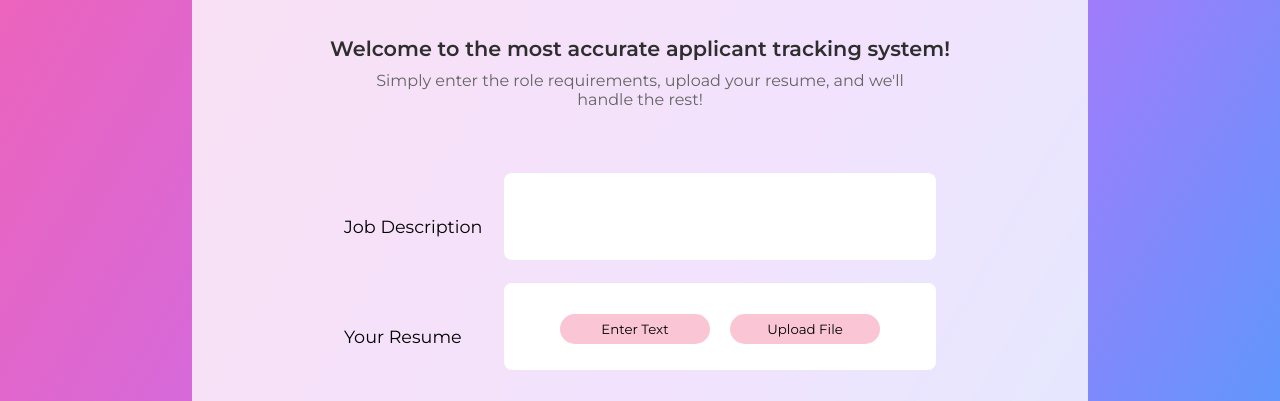
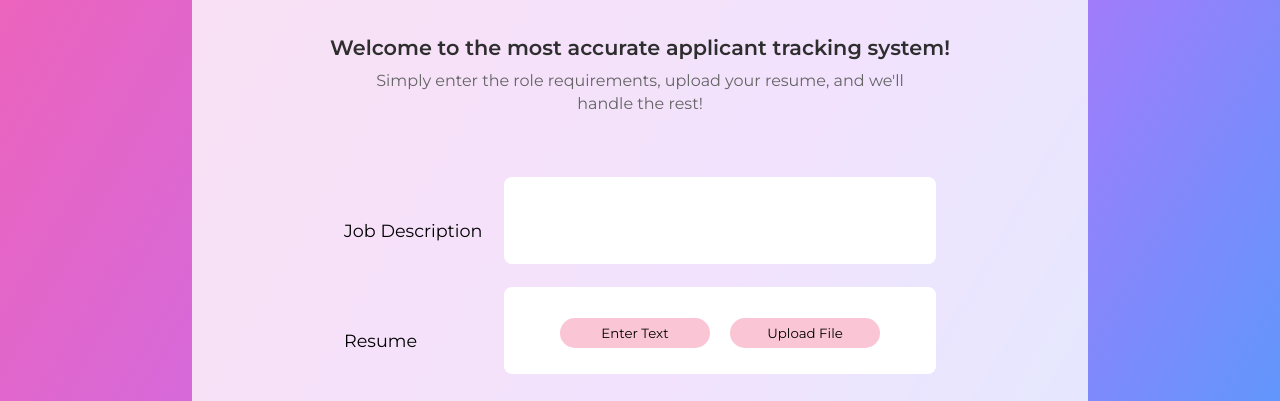
Before and after one commit to evelyne802/ATS, an Angular app: page /main in a window 1280 px wide. Shown: the part 145-546 px from the top of the page. Built offline with nearby package versions, Linux system fonts and the light colour scheme.

Commit message:
fix: css + html text

```diff
--- a/src/app/components/main/main.component.css
+++ b/src/app/components/main/main.component.css
@@ -54,6 +54,7 @@
     width: 85%;
     height: fit-content;
     color: #646464;
+    line-height: 6mm;
 }
 
 .inputs {
--- a/src/app/components/main/main.component.html
+++ b/src/app/components/main/main.component.html
@@ -17,7 +17,7 @@
                 </mat-form-field>
             </div>
             <div class="input-container">
-                <label class="input-title">Your Resume</label>
+                <label class="input-title">Resume</label>
                 <mat-form-field aria-disabled="true">
                     <textarea
                         [formControl]="resumeFormControl"
```
